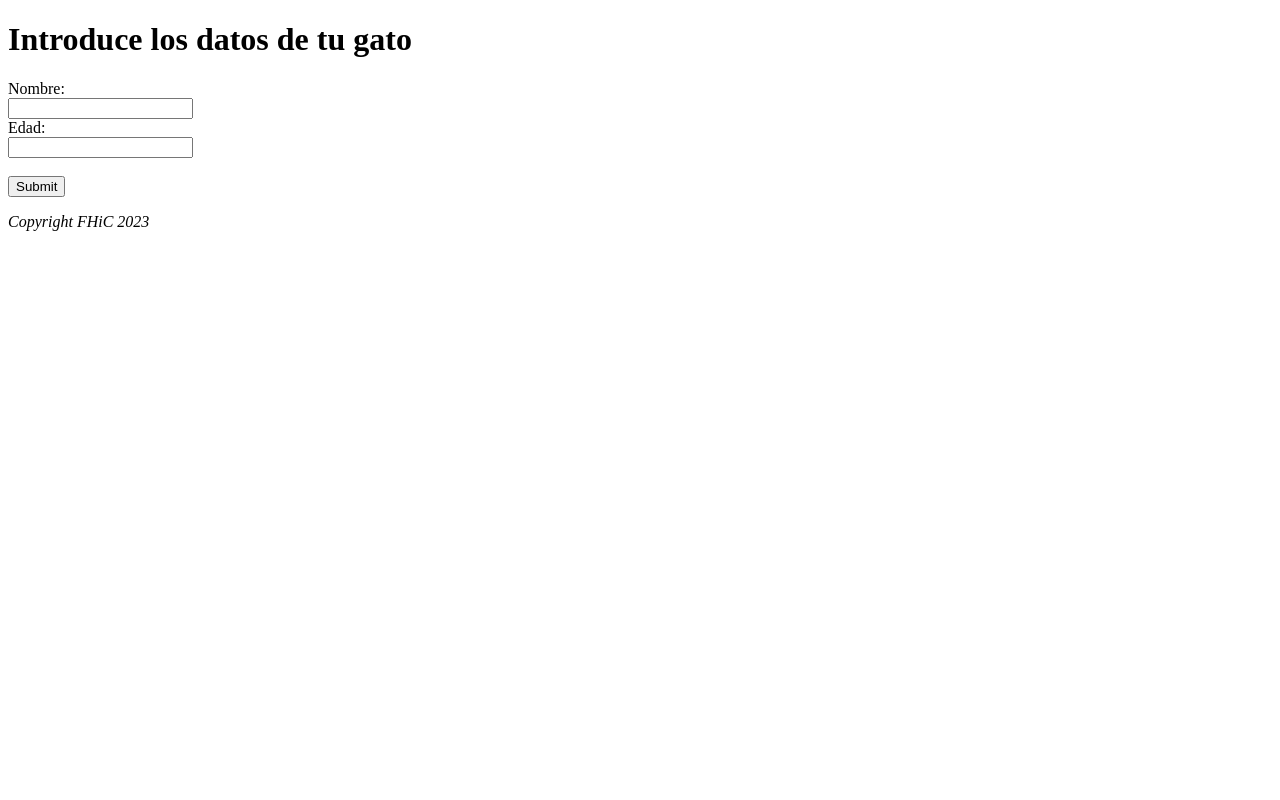
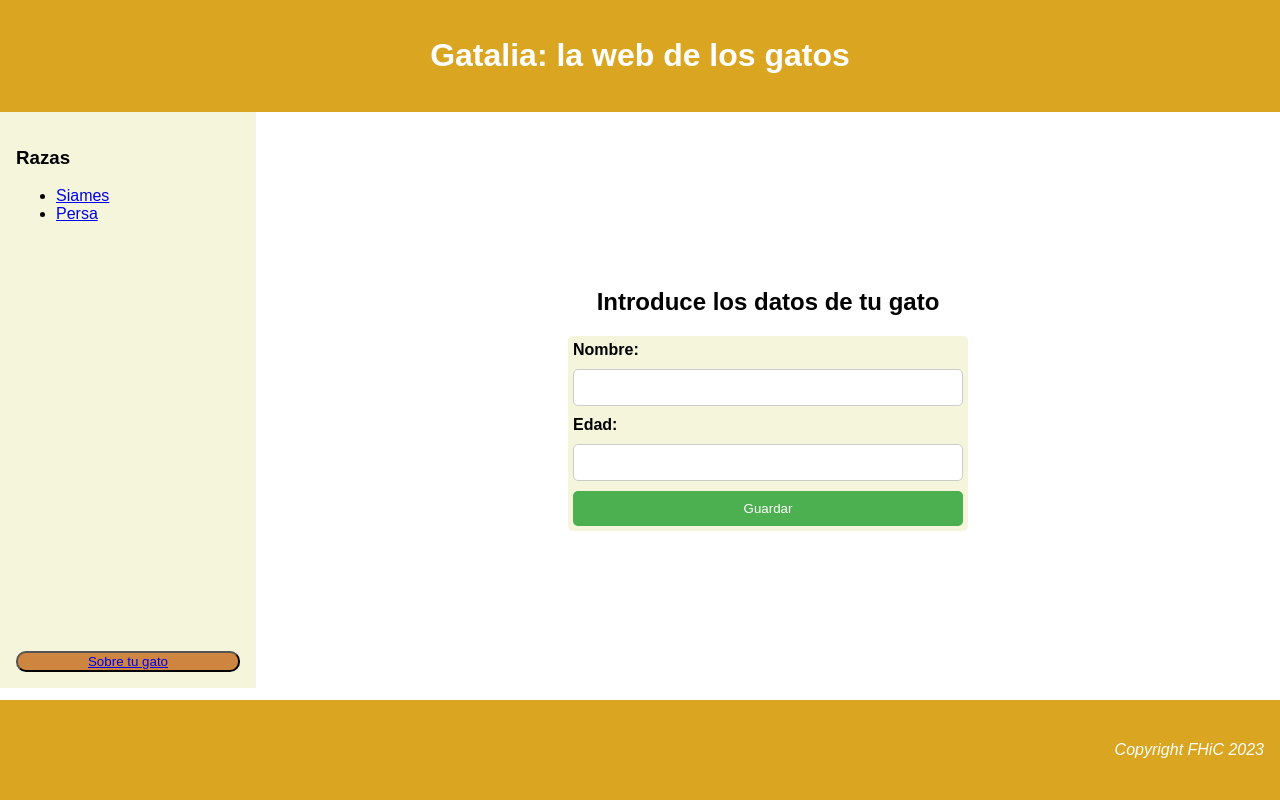
Before and after one commit to hecmar007/hecmar007.github.io, a plain HTML site: page form.html in a window 1280 px wide. Drawn offline with Linux system fonts and the light colour scheme.

Commit message:
Exercici css acabat

```diff
--- a/form.html
+++ b/form.html
@@ -1,15 +1,40 @@
 <!DOCTYPE html>
 <html>
-  <head> </head>
-  <body>
-    <h1> Introduce los datos de tu gato </h1>
-    <form action="./results.html">
-        <label for="name">Nombre:</label><br>
-        <input type="text" id="name" name="name"><br>
-        <label for="edad">Edad:</label><br>
-        <input type="number" id="edad" name="edad"><br><br>
-        <input type="submit" value="Submit">
-    </form>
+
+<head>
+  <link rel="stylesheet" href="./styles.css">
+</head>
+
+<body id="main-body">
+  <header>
+    <h1> Gatalia: la web de los gatos </h1>
+  </header>
+  <div id="main">
+    <article>
+      <h1>Introduce los datos de tu gato</h1>
+      <form action="./results.html">
+        <label for="nombre">Nombre:</label>
+        <input type="text" id="nombre" name="nombre">
+        <label for="edad">Edad:</label>
+        <input type="number" id="edad" name="edad">
+        <button type="submit">Guardar</button>
+      </form>
+    </article>
+    <nav>
+      <div>
+        <h3> Razas </h3>
+        <ul>
+          <li><a href="./siames.html">Siames</a></li>
+          <li><a href="./persa.html">Persa</a></li>
+        </ul>
+      </div>
+      <button><a href="./form.html">Sobre tu gato</a></button>
+    </nav>
+  </div>
+  <footer>
+    <p />
     <p><i>Copyright FHiC 2023</i></p>
-  </body>
+  </footer>
+</body>
+
 </html>
--- a/styles.css
+++ b/styles.css
@@ -14,13 +14,14 @@ body {
 #main {
     display: flex;
     min-height: calc(100vh - 40vh);
-    height: 80vh;
+    height: 72vh;
     max-height: 100vh;
 }
 
 #main>article {
     flex: 1;
     display: flex;
+    flex-direction: column;
     justify-content: center;
     align-items: center;
 }
@@ -32,6 +33,7 @@ body {
     display: flex;
     flex-direction: column;
     align-content: center;
+    justify-content: space-between;
 }
 
 header,
@@ -69,7 +71,7 @@ footer p {
 }
 
 nav>button {
-    background-color:peru;
+    background-color: peru;
     border-radius: 10px;
     justify-self: flex-end;
 }
@@ -88,3 +90,51 @@ article h2 {
     align-items: left;
     justify-content: left;
 }
+
+form {
+    width: 400px;
+    margin: 0 auto;
+    background-color: beige;
+    padding: 5px;
+    border-radius: 5px;
+}
+
+label {
+    display: block;
+    margin-bottom: 10px;
+    font-weight: bold;
+}
+
+input[type="text"],
+input[type="number"] {
+    display: block;
+    width: 100%;
+    padding: 10px;
+    border: 1px solid #ccc;
+    border-radius: 5px;
+    margin-bottom: 10px;
+}
+
+button[type="submit"] {
+    background-color: #4CAF50;
+    color: white;
+    padding: 10px 20px;
+    border: none;
+    border-radius: 5px;
+    cursor: pointer;
+    width: 100%;
+}
+
+button[type="submit"]:hover {
+    background-color: #3e8e41;
+}
+
+table, td, th {
+    border: 1px solid;
+    border-collapse: collapse;
+    padding: 5px 100px 5px 5px;
+}
+
+table tr:nth-child(even) {
+    background-color: beige;
+}
```
Also changed, not shown: index.html (+7 -5 lines), persa.html (+6 -4 lines), results.html (+42 -9 lines), siames.html (+6 -4 lines).
